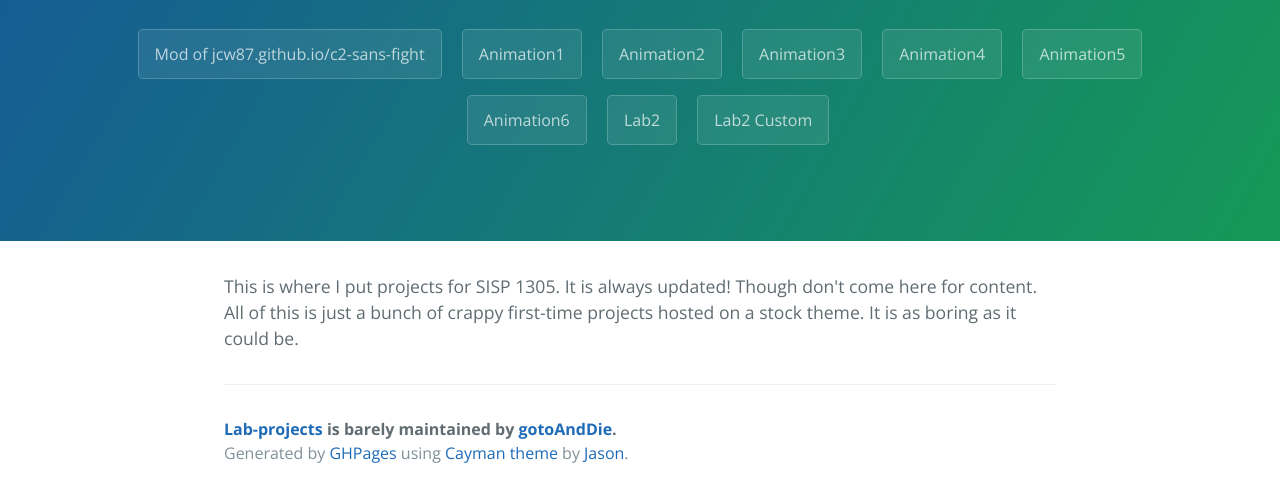
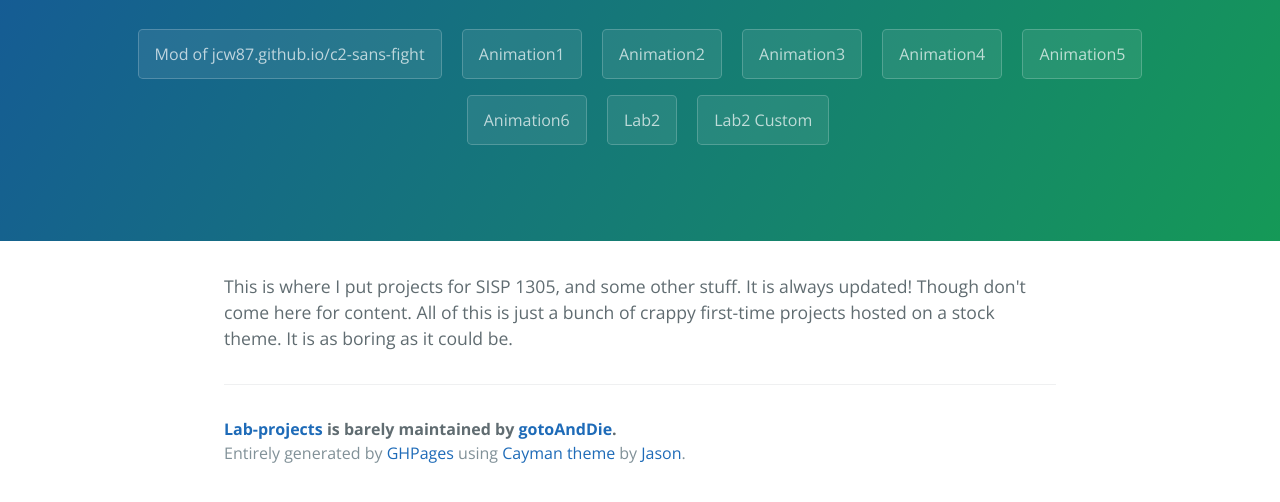
Before and after one commit to gotoAndDie/lab-projects, a plain HTML site: page index.html in a window 1280 px wide. Shown: the part 208-710 px from the top of the page. Drawn offline with nearby package versions, Linux system fonts and the light colour scheme.

Commit message:
Update index.html

```diff
--- a/index.html
+++ b/index.html
@@ -25,14 +25,14 @@
     </section>
 
     <section class="main-content">
-      <p>This is where I put projects for SISP 1305. It is always updated! Though don't come here for content.
+      <p>This is where I put projects for SISP 1305, and some other stuff. It is always updated! Though don't come here for content.
       All of this is just a bunch of crappy first-time projects hosted on a stock theme.
       It is as boring as it could be.</p>
 
       <footer class="site-footer">
         <span class="site-footer-owner"><a href="https://github.com/gotoAndDie/lab-projects">Lab-projects</a> is barely maintained by <a href="https://github.com/gotoAndDie">gotoAndDie</a>.</span>
 
-        <span class="site-footer-credits">Generated by <a href="https://pages.github.com">GHPages</a> using <a href="https://github.com/jasonlong/cayman-theme">Cayman theme</a> by <a href="https://twitter.com/jasonlong">Jason</a>.</span>
+        <span class="site-footer-credits">Entirely generated by <a href="https://pages.github.com">GHPages</a> using <a href="https://github.com/jasonlong/cayman-theme">Cayman theme</a> by <a href="https://twitter.com/jasonlong">Jason</a>.</span>
       </footer>
 
     </section>
```
